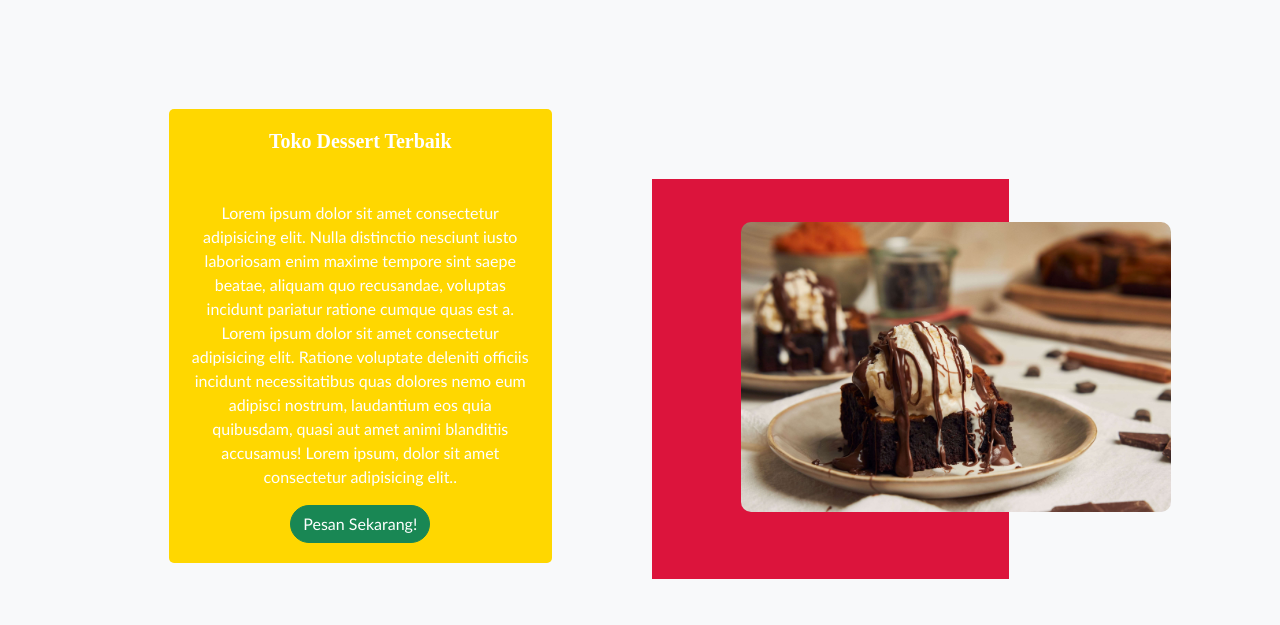
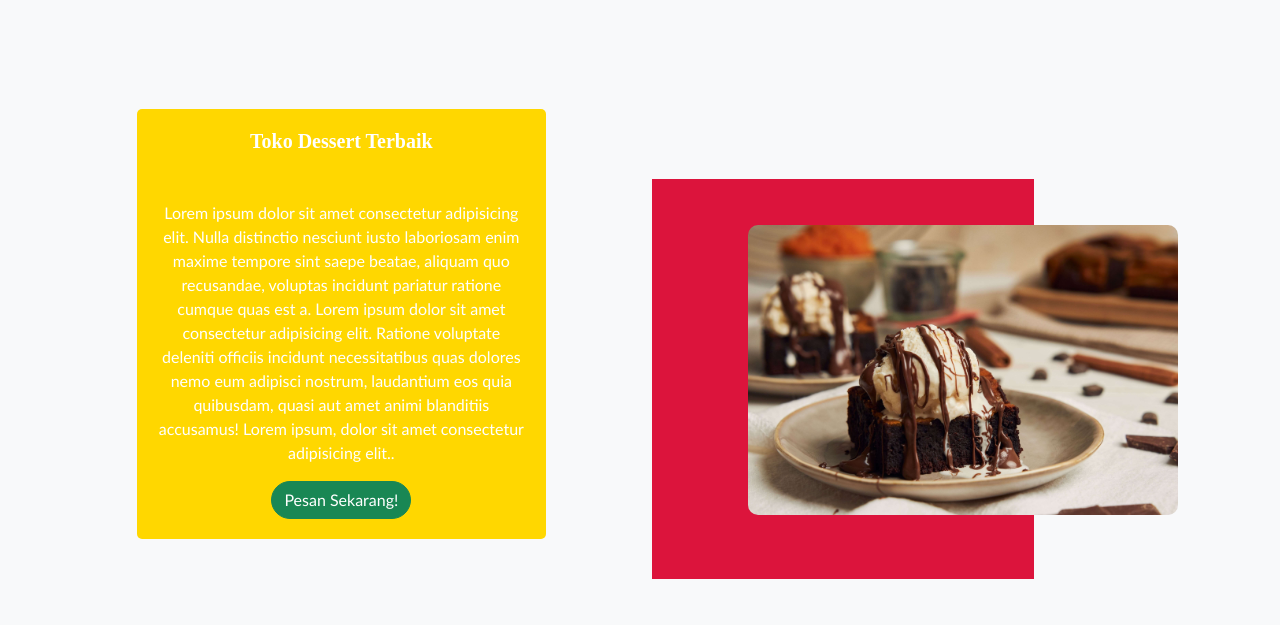
Before and after one commit to IPutuWidhyatama21/iputuwidhyatama_21.github.io, a plain HTML site: page index.html in a window 1280 px wide. Shown: the part 2458-3083 px from the top of the page. Drawn offline with Linux system fonts and the light colour scheme; grey boxes are pictures that could not be loaded.

Commit message:
Menghilangkan padding di tentang kami

```diff
--- a/index.html
+++ b/index.html
@@ -244,14 +244,14 @@
       </div>
       <div class="container-sm">
         <div class="row">
-          <div class="col-md-6 col-sm-12 ps-5">
+          <div class="col-md-6 col-sm-12">
             <div class="text-box text-center">
               <h5 class="header-text mb-5">Toko Dessert Terbaik</h5>
               <p>Lorem ipsum dolor sit amet consectetur adipisicing elit. Nulla distinctio nesciunt iusto laboriosam enim maxime tempore sint saepe beatae, aliquam quo recusandae, voluptas incidunt pariatur ratione cumque quas est a. Lorem ipsum dolor sit amet consectetur adipisicing elit. Ratione voluptate deleniti officiis incidunt necessitatibus quas dolores nemo eum adipisci nostrum, laudantium eos quia quibusdam, quasi aut amet animi blanditiis accusamus! Lorem ipsum, dolor sit amet consectetur adipisicing elit.. </p>
               <a class="btn btn-success" href="#" role="button">Pesan Sekarang!</a>
             </div>
           </div>
-          <div class="col-md-6 col-sm-12 pe-5">
+          <div class="col-md-6 col-sm-12">
             <div class="content-box">
               <img class="img" src="./assets/img/choco-broniew.jpg" alt="" srcset="">
             </div>
```
